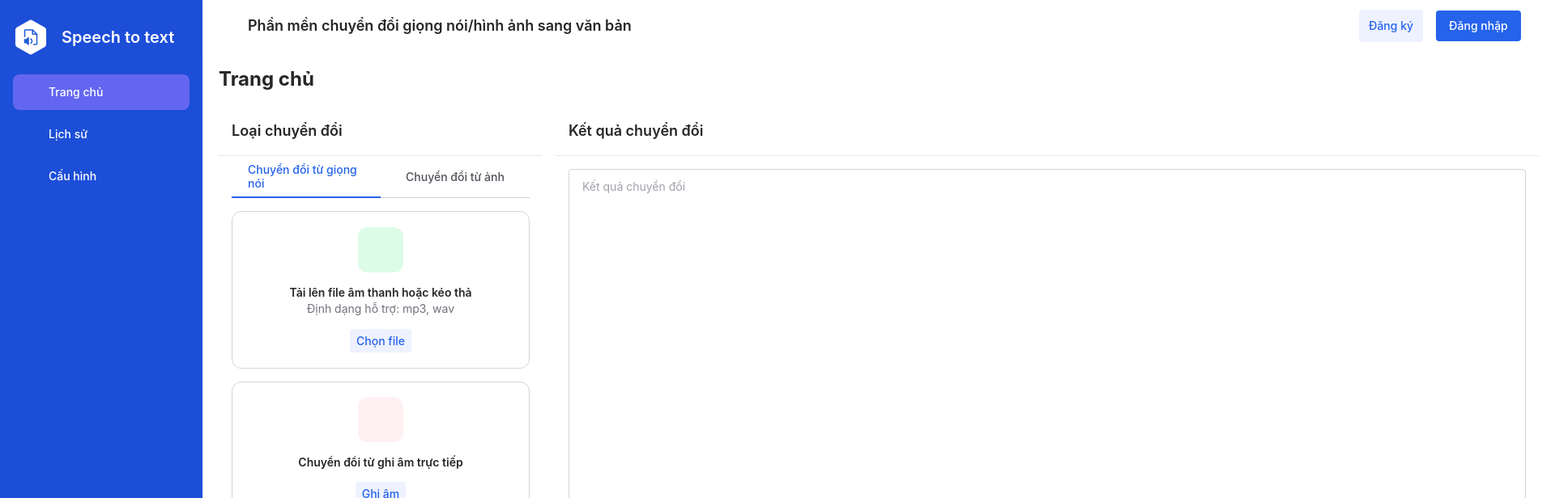
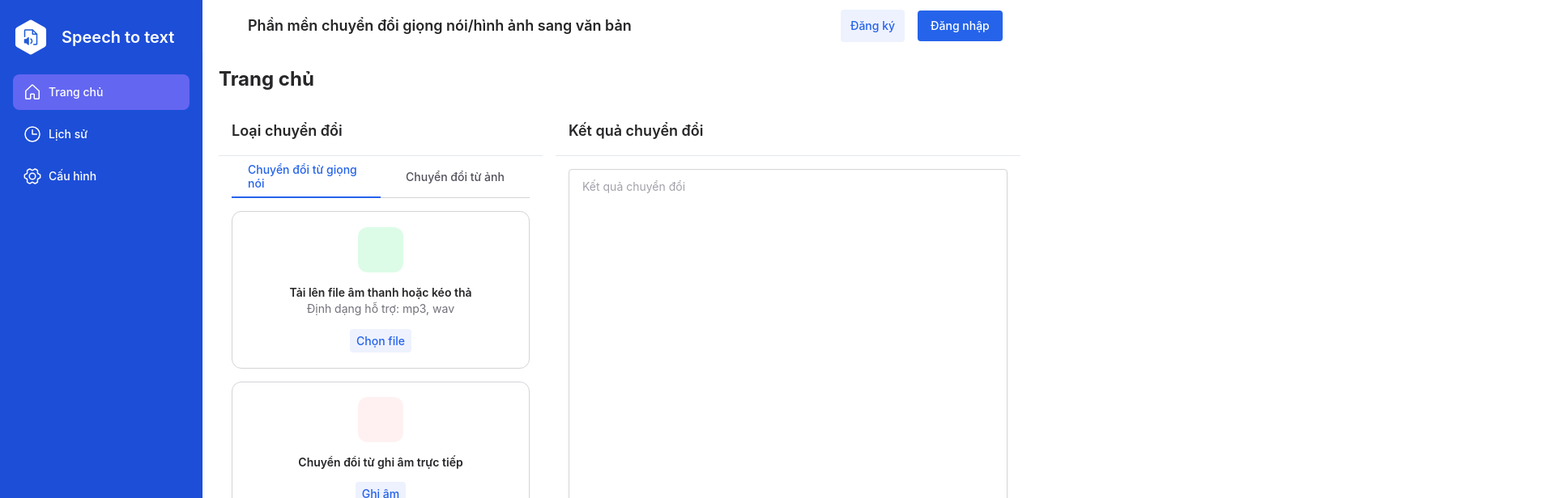
Before and after one commit to Angelectronic/speech_picture_to_text, a React (Create React App) app: page / in a window 1280 px wide. Shown: the top 616 px of the page at 81% size, 1920 px wide, since content can reach past the window. Built offline with nearby package versions, Linux system fonts and the light colour scheme.

Commit message:
feat: Update component name from Home to Login

```diff
--- /dev/null
+++ b/src/components/CauHinh.js
@@ -0,0 +1,12 @@
+import React from "react"
+
+function CauHinh() {
+    return (
+        <>
+            <h1>Cấu hình</h1>
+            <p>Đây là trang cấu hình</p>
+        </>
+    );
+  }
+
+  export default CauHinh;
--- a/src/components/Home.js
+++ b/src/components/Home.js
@@ -1,12 +1,52 @@
-import { Button } from "antd"
 import { useNavigate } from "react-router-dom"
+import React from "react"
+import Trangchu from "./Trangchu"
+import LichSu from "./LichSu"
+import CauHinh from "./CauHinh"
 
 function Home() {
   const navigate = useNavigate()
+  const [mainContent, setMainContent] = React.useState(<Trangchu />)
 
-  const onClick = () => {
-    console.log('Click');
-    navigate('/login');
+  var TrangChuRef = React.createRef()
+  var LichSuRef = React.createRef()
+  var CauHinhRef = React.createRef()
+  var MainRef = React.createRef()
+
+  const onClickTrangChu = () => {
+    if (TrangChuRef.current && LichSuRef.current && CauHinhRef.current) {
+      TrangChuRef.current.classList.add('bg-indigo-500')
+      LichSuRef.current.classList.remove('bg-indigo-500')
+      CauHinhRef.current.classList.remove('bg-indigo-500')
+    }
+
+    if (MainRef.current) {
+      setMainContent(<Trangchu />)
+    }
+  }
+
+  const onClickLichSu = () => {
+    if (LichSuRef.current && LichSuRef.current && CauHinhRef.current) {
+      LichSuRef.current.classList.add('bg-indigo-500')
+      TrangChuRef.current.classList.remove('bg-indigo-500')
+      CauHinhRef.current.classList.remove('bg-indigo-500')
+    }
+
+    if (MainRef.current) {
+      setMainContent(<LichSu />)
+    }
+  }
+
+  const onClickCauHinh = () => {
+    if (CauHinhRef.current && LichSuRef.current && CauHinhRef.current) {
+      CauHinhRef.current.classList.add('bg-indigo-500')
+      LichSuRef.current.classList.remove('bg-indigo-500')
+      TrangChuRef.current.classList.remove('bg-indigo-500')
+    }
+
+    if (MainRef.current) {
+      setMainContent(<CauHinh />)
+    }
   }
 
   return (
@@ -37,31 +77,60 @@ function Home() {
         </div>
 
         <div class="self-stretch grow shrink basis-0 flex-col justify-start items-center gap-2 flex">
-          <div class="self-stretch px-3 py-2.5 bg-indigo-500 rounded-lg justify-start items-center gap-3 inline-flex">
-            <div class="grow shrink basis-0 h-6 justify-start items-center gap-2 flex">
+          <div class="self-stretch px-3 py-2.5 bg-indigo-500 rounded-lg justify-start items-center gap-3 inline-flex" ref={TrangChuRef}>
+            <button class="grow shrink basis-0 h-6 justify-start items-center gap-2 flex" onClick={onClickTrangChu}>
               <div class="w-6 h-6 relative">
-
+              <svg width="24" height="24" viewBox="0 0 24 24" fill="none" xmlns="http://www.w3.org/2000/svg">
+              <g id="House" clip-path="url(#clip0_11258_10600)">
+              <path id="Vector" d="M14.25 19.4999V14.9999C14.25 14.801 14.171 14.6102 14.0303 14.4695C13.8897 14.3289 13.6989 14.2499 13.5 14.2499H10.5C10.3011 14.2499 10.1103 14.3289 9.96967 14.4695C9.82902 14.6102 9.75 14.801 9.75 14.9999V19.4999C9.75 19.6988 9.67098 19.8895 9.53033 20.0302C9.38968 20.1708 9.19891 20.2499 9 20.2499H4.5C4.30109 20.2499 4.11032 20.1708 3.96967 20.0302C3.82902 19.8895 3.75 19.6988 3.75 19.4999V10.8317C3.75001 10.7272 3.77187 10.6239 3.81416 10.5283C3.85646 10.4327 3.91827 10.347 3.99562 10.2767L11.4956 3.19487C11.6337 3.06917 11.8137 2.99951 12.0005 2.99951C12.1872 2.99951 12.3672 3.06917 12.5053 3.19487L20.0053 10.2767C20.0827 10.347 20.1445 10.4327 20.1868 10.5283C20.2291 10.6239 20.2509 10.7272 20.2509 10.8317V19.4999C20.2509 19.6988 20.1719 19.8895 20.0313 20.0302C19.8906 20.1708 19.6998 20.2499 19.5009 20.2499H15C14.8011 20.2499 14.6103 20.1708 14.4697 20.0302C14.329 19.8895 14.25 19.6988 14.25 19.4999Z" stroke="white" stroke-width="1.5" stroke-linecap="round" stroke-linejoin="round"/>
+              </g>
+              <defs>
+              <clipPath id="clip0_11258_10600">
+              <rect width="24" height="24" fill="white"/>
+              </clipPath>
+              </defs>
+              </svg>
               </div>
               <div class="text-white text-sm font-medium font-['Open Sans'] leading-tight">Trang chủ</div>
-            </div>
+            </button>
           </div>
 
-          <div class="self-stretch px-3 py-2.5 rounded-lg justify-start items-center gap-3 inline-flex">
-            <div class="grow shrink basis-0 h-6 justify-start items-center gap-2 flex">
+          <div class="self-stretch px-3 py-2.5 rounded-lg justify-start items-center gap-3 inline-flex" ref={LichSuRef}>
+            <button class="grow shrink basis-0 h-6 justify-start items-center gap-2 flex" onClick={onClickLichSu}>
               <div class="w-6 h-6 relative">
-
+              <svg width="24" height="24" viewBox="0 0 24 24" fill="none" xmlns="http://www.w3.org/2000/svg">
+              <g id="Clock" clip-path="url(#clip0_11258_10607)">
+              <path id="Vector" d="M12 21C16.9706 21 21 16.9706 21 12C21 7.02944 16.9706 3 12 3C7.02944 3 3 7.02944 3 12C3 16.9706 7.02944 21 12 21Z" stroke="white" stroke-width="1.5" stroke-linecap="round" stroke-linejoin="round"/>
+              <path id="Vector_2" d="M12 6.75V12H17.25" stroke="white" stroke-width="1.5" stroke-linecap="round" stroke-linejoin="round"/>
+              </g>
+              <defs>
+              <clipPath id="clip0_11258_10607">
+              <rect width="24" height="24" fill="white"/>
+              </clipPath>
+              </defs>
+              </svg>
               </div>
               <div class="text-white text-sm font-medium font-['Open Sans'] leading-tight">Lịch sử</div>
-            </div>
+            </button>
           </div>
 
-          <div class="self-stretch px-3 py-2.5 rounded-lg justify-start items-center gap-3 inline-flex">
-            <div class="grow shrink basis-0 h-6 justify-start items-center gap-2 flex">
+          <div class="self-stretch px-3 py-2.5 rounded-lg justify-start items-center gap-3 inline-flex" ref={CauHinhRef}>
+            <button class="grow shrink basis-0 h-6 justify-start items-center gap-2 flex" onClick={onClickCauHinh}>
               <div class="w-6 h-6 relative">
-
+                <svg width="24" height="24" viewBox="0 0 24 24" fill="none" xmlns="http://www.w3.org/2000/svg">
+                <g id="GearSix" clip-path="url(#clip0_11258_10617)">
+                <path id="Vector" d="M12 15.75C14.0711 15.75 15.75 14.0711 15.75 12C15.75 9.92893 14.0711 8.25 12 8.25C9.92893 8.25 8.25 9.92893 8.25 12C8.25 14.0711 9.92893 15.75 12 15.75Z" stroke="white" stroke-width="1.5" stroke-linecap="round" stroke-linejoin="round"/>
+                <path id="Vector_2" d="M12.1906 19.3228C12.0649 19.3228 11.9384 19.3228 11.8156 19.3228L8.81088 21C7.64118 20.6065 6.55626 19.9959 5.61306 19.2L5.60181 15.825C5.53525 15.72 5.47244 15.6141 5.41431 15.5053L2.4265 13.8038C2.19117 12.6134 2.19117 11.3885 2.4265 10.1981L5.4115 8.50125C5.47244 8.39344 5.53525 8.28656 5.599 8.18156L5.614 4.80656C6.55634 4.00842 7.64099 3.39548 8.81088 3L11.8109 4.67719C11.9365 4.67719 12.0631 4.67719 12.1859 4.67719L15.1859 3C16.3556 3.39346 17.4405 4.00414 18.3837 4.8L18.3949 8.175C18.4615 8.28 18.5243 8.38594 18.5824 8.49469L21.5684 10.1953C21.8037 11.3857 21.8037 12.6106 21.5684 13.8009L18.5834 15.4978C18.5224 15.6056 18.4596 15.7125 18.3959 15.8175L18.3809 19.1925C17.4392 19.9908 16.3552 20.604 15.1859 21L12.1906 19.3228Z" stroke="white" stroke-width="1.5" stroke-linecap="round" stroke-linejoin="round"/>
+                </g>
+                <defs>
+                <clipPath id="clip0_11258_10617">
+                <rect width="24" height="24" fill="white"/>
+                </clipPath>
+                </defs>
+                </svg>
               </div>
               <div class="text-white text-sm font-medium font-['Open Sans'] leading-tight">Cấu hình</div>
-            </div>
+            </button>
             <div class="w-4 h-4 relative"></div>
           </div>
 
@@ -69,86 +138,8 @@ function Home() {
       </div>
 
       {/* Main content */}
-      <div class="w-[1670px] h-screen flex-col justify-start items-start inline-flex absolute">
-        <div class="w-[1670px] px-4 py-3 bg-white justify-between items-center inline-flex">
-          <div class="justify-start items-center gap-4 flex">
-            <div class="w-6 h-6 relative"></div>
-            <div class="text-zinc-800 text-lg font-semibold font-['Open Sans'] leading-7">Phần mền chuyển đổi giọng nói/hình ảnh sang văn bản</div>
-          </div>
-          <div class="w-[226px] justify-start items-center gap-4 flex">
-            <div class="h-10 px-3 py-2.5 bg-indigo-50 rounded justify-center items-center gap-2 flex">
-              <div class="text-center text-blue-600 text-sm font-medium font-['Open Sans'] leading-tight">Đăng ký</div>
-            </div>
-            <div class="px-4 py-2.5 bg-blue-600 rounded justify-center items-center gap-2 flex">
-              <div class="text-center text-white text-sm font-medium font-['Open Sans'] leading-tight">Đăng nhập</div>
-            </div>
-          </div>
-        </div>
-        <div class="w-[1670px] grow shrink basis-0 px-5 py-4 flex-col justify-start items-start gap-4 flex">
-          <div class="self-stretch text-zinc-800 text-2xl font-bold font-['Open Sans'] leading-9">Trang chủ</div>
-          <div class="self-stretch grow shrink basis-0 rounded-bl-lg rounded-br-lg justify-start items-start gap-4 inline-flex">
-            <div class="self-stretch rounded-xl flex-col justify-start items-start inline-flex">
-              <div class="self-stretch p-4 bg-white border-b border-gray-200 justify-start items-center gap-4 inline-flex">
-                <div class="text-zinc-800 text-lg font-semibold font-['Open Sans'] leading-7">Loại chuyển đổi</div>
-              </div>
-              <div class="w-[400px] grow shrink basis-0 px-4 bg-white flex-col justify-start items-start gap-4 flex">
-                <div class="self-stretch h-[52px] justify-start items-start inline-flex">
-                  <div class="grow shrink basis-0 h-[52px] px-5 py-4 bg-white border-b-2 border-blue-600 justify-center items-center gap-4 flex">
-                    <div class="justify-start items-center gap-2 flex">
-                      <div class="text-blue-600 text-sm font-medium font-['Open Sans'] leading-tight">Chuyển đổi từ giọng nói</div>
-                    </div>
-                  </div>
-                  <div class="grow shrink basis-0 h-[52px] px-5 py-4 bg-white border-b border-zinc-300 justify-center items-center gap-4 flex">
-                    <div class="justify-start items-center gap-2 flex">
-                      <div class="text-zinc-600 text-sm font-medium font-['Open Sans'] leading-tight">Chuyển đổi từ ảnh</div>
-                    </div>
-                  </div>
-                </div>
-                <div class="self-stretch h-[383px] flex-col justify-start items-start gap-4 flex">
-                  <div class="self-stretch h-[195px] p-4 rounded-xl border border-zinc-300 flex-col justify-center items-center gap-4 flex">
-                    <div class="p-3 bg-green-100 rounded-xl justify-center items-center gap-2 inline-flex">
-                      <div class="w-8 h-8 relative"></div>
-                    </div>
-                    <div class="flex-col justify-center items-center gap-[3px] flex">
-                      <div class="text-zinc-800 text-sm font-semibold font-['Open Sans'] leading-tight">Tải lên file âm thanh hoặc kéo thả</div>
-                      <div class="text-zinc-500 text-sm font-normal font-['Open Sans'] leading-tight">Định dạng hỗ trợ: mp3, wav</div>
-                    </div>
-                    <div class="px-2 py-1.5 bg-indigo-50 rounded justify-center items-center gap-2 inline-flex">
-                      <div class="text-center text-blue-600 text-sm font-medium font-['Open Sans'] leading-tight">Chọn file</div>
-                    </div>
-                  </div>
-                  <div class="self-stretch h-[172px] p-4 bg-white rounded-xl border border-zinc-300 flex-col justify-center items-center gap-4 flex">
-                    <div class="p-3 bg-rose-50 rounded-xl flex-col justify-center items-center gap-2 flex">
-                      <div class="w-8 h-8 relative"></div>
-                    </div>
-                    <div class="text-zinc-800 text-sm font-semibold font-['Open Sans'] leading-tight">Chuyển đổi từ ghi âm trực tiếp</div>
-                    <div class="px-2 py-1.5 bg-indigo-50 rounded justify-center items-center gap-2 inline-flex">
-                      <div class="text-center text-blue-600 text-sm font-medium font-['Open Sans'] leading-tight">Ghi âm</div>
-                    </div>
-                  </div>
-                </div>
-                <div class="self-stretch px-4 py-3.5 bg-indigo-300 rounded justify-center items-center gap-2 inline-flex">
-                  <div class="w-5 h-5 relative"></div>
-                  <div class="text-center text-white text-sm font-medium font-['Open Sans'] leading-tight">Chuyển đổi</div>
-                </div>
-              </div>
-            </div>
-            <div class="grow shrink basis-0 self-stretch bg-white rounded-lg flex-col justify-start items-start inline-flex">
-              <div class="self-stretch p-4 bg-white border-b border-gray-200 justify-start items-center gap-4 inline-flex">
-                <div class="text-zinc-800 text-lg font-semibold font-['Open Sans'] leading-7">Kết quả chuyển đổi</div>
-              </div>
-              <div class="self-stretch grow shrink basis-0 p-4 flex-col justify-start items-start gap-2 flex">
-                <div class="self-stretch grow shrink basis-0 pl-4 pr-1 pt-3 pb-1 bg-white rounded border border-zinc-300 flex-col justify-between items-end flex">
-                  <div class="self-stretch text-zinc-400 text-sm font-normal font-['Open Sans'] leading-tight">Kết quả chuyển đổi</div>
-                  <div class="w-[5px] h-[5px] relative">
-                    <div class="w-[7.07px] h-[0px] left-[5px] top-0 absolute origin-top-left rotate-[135deg] border border-zinc-400"></div>
-                    <div class="w-[4.24px] h-[0px] left-[5px] top-[2px] absolute origin-top-left rotate-[135deg] border border-zinc-400"></div>
-                  </div>
-                </div>
-              </div>
-            </div>
-          </div>
-        </div>
+      <div class="w-HomeMainFrame h-screen flex-col justify-start items-start inline-flex absolute" ref={MainRef}>
+        {mainContent}
       </div>
     </>
   );
--- /dev/null
+++ b/src/components/LichSu.js
@@ -0,0 +1,12 @@
+import React from "react"
+
+function LichSu() {
+    return (
+        <>
+            <h1>Lịch sử</h1>
+            <p>Đây là trang lịch sử</p>
+        </>
+    );
+  }
+
+  export default LichSu;
--- a/src/components/Login.js
+++ b/src/components/Login.js
@@ -1,4 +1,4 @@
-function Home() {
+function Login() {
   return (
     <div>
       <h1>Ban da dang nhap</h1>
@@ -6,4 +6,4 @@ function Home() {
   );
 }
 
-export default Home;
+export default Login;
--- /dev/null
+++ b/src/components/Trangchu.js
@@ -0,0 +1,86 @@
+import React from "react"
+
+function Trangchu() {
+    return (
+        <><div class="w-HomeMainFrame px-4 py-3 bg-white justify-between items-center inline-flex">
+            <div class="justify-start items-center gap-4 flex">
+                <div class="w-6 h-6 relative"></div>
+                <div class="text-zinc-800 text-lg font-semibold font-['Open Sans'] leading-7">Phần mền chuyển đổi giọng nói/hình ảnh sang văn bản</div>
+            </div>
+            <div class="w-[226px] justify-start items-center gap-4 flex">
+                <div class="h-10 px-3 py-2.5 bg-indigo-50 rounded justify-center items-center gap-2 flex">
+                    <div class="text-center text-blue-600 text-sm font-medium font-['Open Sans'] leading-tight">Đăng ký</div>
+                </div>
+                <div class="px-4 py-2.5 bg-blue-600 rounded justify-center items-center gap-2 flex">
+                    <div class="text-center text-white text-sm font-medium font-['Open Sans'] leading-tight">Đăng nhập</div>
+                </div>
+            </div>
+        </div><div class="w-HomeMainFrame grow shrink basis-0 px-5 py-4 flex-col justify-start items-start gap-4 flex">
+                <div class="self-stretch text-zinc-800 text-2xl font-bold font-['Open Sans'] leading-9">Trang chủ</div>
+                <div class="self-stretch grow shrink basis-0 rounded-bl-lg rounded-br-lg justify-start items-start gap-4 inline-flex">
+                    <div class="self-stretch rounded-xl flex-col justify-start items-start inline-flex">
+                        <div class="self-stretch p-4 bg-white border-b border-gray-200 justify-start items-center gap-4 inline-flex">
+                            <div class="text-zinc-800 text-lg font-semibold font-['Open Sans'] leading-7">Loại chuyển đổi</div>
+                        </div>
+                        <div class="w-[400px] grow shrink basis-0 px-4 bg-white flex-col justify-start items-start gap-4 flex">
+                            <div class="self-stretch h-[52px] justify-start items-start inline-flex">
+                                <div class="grow shrink basis-0 h-[52px] px-5 py-4 bg-white border-b-2 border-blue-600 justify-center items-center gap-4 flex">
+                                    <div class="justify-start items-center gap-2 flex">
+                                        <div class="text-blue-600 text-sm font-medium font-['Open Sans'] leading-tight">Chuyển đổi từ giọng nói</div>
+                                    </div>
+                                </div>
+                                <div class="grow shrink basis-0 h-[52px] px-5 py-4 bg-white border-b border-zinc-300 justify-center items-center gap-4 flex">
+                                    <div class="justify-start items-center gap-2 flex">
+                                        <div class="text-zinc-600 text-sm font-medium font-['Open Sans'] leading-tight">Chuyển đổi từ ảnh</div>
+                                    </div>
+                                </div>
+                            </div>
+                            <div class="self-stretch h-[383px] flex-col justify-start items-start gap-4 flex">
+                                <div class="self-stretch h-[195px] p-4 rounded-xl border border-zinc-300 flex-col justify-center items-center gap-4 flex">
+                                    <div class="p-3 bg-green-100 rounded-xl justify-center items-center gap-2 inline-flex">
+                                        <div class="w-8 h-8 relative"></div>
+                                    </div>
+                                    <div class="flex-col justify-center items-center gap-[3px] flex">
+                                        <div class="text-zinc-800 text-sm font-semibold font-['Open Sans'] leading-tight">Tải lên file âm thanh hoặc kéo thả</div>
+                                        <div class="text-zinc-500 text-sm font-normal font-['Open Sans'] leading-tight">Định dạng hỗ trợ: mp3, wav</div>
+                                    </div>
+                                    <div class="px-2 py-1.5 bg-indigo-50 rounded justify-center items-center gap-2 inline-flex">
+                                        <div class="text-center text-blue-600 text-sm font-medium font-['Open Sans'] leading-tight">Chọn file</div>
+                                    </div>
+                                </div>
+                                <div class="self-stretch h-[172px] p-4 bg-white rounded-xl border border-zinc-300 flex-col justify-center items-center gap-4 flex">
+                                    <div class="p-3 bg-rose-50 rounded-xl flex-col justify-center items-center gap-2 flex">
+                                        <div class="w-8 h-8 relative"></div>
+                                    </div>
+                                    <div class="text-zinc-800 text-sm font-semibold font-['Open Sans'] leading-tight">Chuyển đổi từ ghi âm trực tiếp</div>
+                                    <div class="px-2 py-1.5 bg-indigo-50 rounded justify-center items-center gap-2 inline-flex">
+                                        <div class="text-center text-blue-600 text-sm font-medium font-['Open Sans'] leading-tight">Ghi âm</div>
+                                    </div>
+                                </div>
+                            </div>
+                            <div class="self-stretch px-4 py-3.5 bg-indigo-300 rounded justify-center items-center gap-2 inline-flex">
+                                <div class="w-5 h-5 relative"></div>
+                                <div class="text-center text-white text-sm font-medium font-['Open Sans'] leading-tight">Chuyển đổi</div>
+                            </div>
+                        </div>
+                    </div>
+                    <div class="grow shrink basis-0 self-stretch bg-white rounded-lg flex-col justify-start items-start inline-flex">
+                        <div class="self-stretch p-4 bg-white border-b border-gray-200 justify-start items-center gap-4 inline-flex">
+                            <div class="text-zinc-800 text-lg font-semibold font-['Open Sans'] leading-7">Kết quả chuyển đổi</div>
+                        </div>
+                        <div class="self-stretch grow shrink basis-0 p-4 flex-col justify-start items-start gap-2 flex">
+                            <div class="self-stretch grow shrink basis-0 pl-4 pr-1 pt-3 pb-1 bg-white rounded border border-zinc-300 flex-col justify-between items-end flex">
+                                <div class="self-stretch text-zinc-400 text-sm font-normal font-['Open Sans'] leading-tight">Kết quả chuyển đổi</div>
+                                <div class="w-[5px] h-[5px] relative">
+                                    <div class="w-[7.07px] h-[0px] left-[5px] top-0 absolute origin-top-left rotate-[135deg] border border-zinc-400"></div>
+                                    <div class="w-[4.24px] h-[0px] left-[5px] top-[2px] absolute origin-top-left rotate-[135deg] border border-zinc-400"></div>
+                                </div>
+                            </div>
+                        </div>
+                    </div>
+                </div>
+            </div></>
+    );
+  }
+
+  export default Trangchu;
--- a/tailwind.config.js
+++ b/tailwind.config.js
@@ -4,7 +4,11 @@ module.exports = {
     "./src/**/*.{js,jsx,ts,tsx}",
   ],
   theme: {
-    extend: {},
+    extend: {
+      width: {
+        'HomeMainFrame': 'calc(100vw - 250px)',
+      },
+    },
   },
   plugins: [],
 }
```
Also changed, not shown: resources/Clock.svg (added), resources/GearSix.svg (added).
